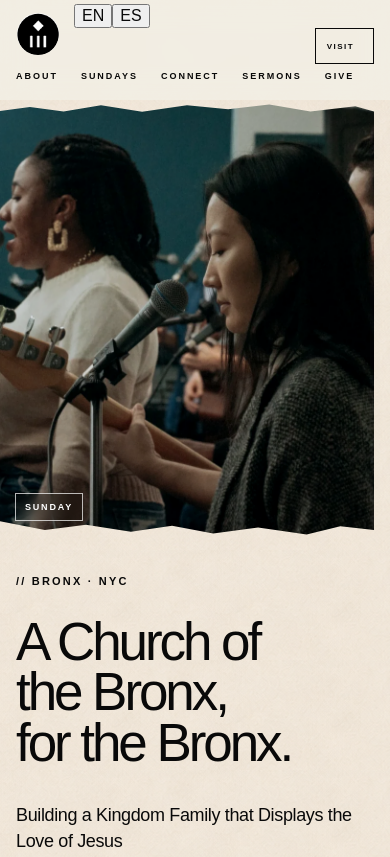
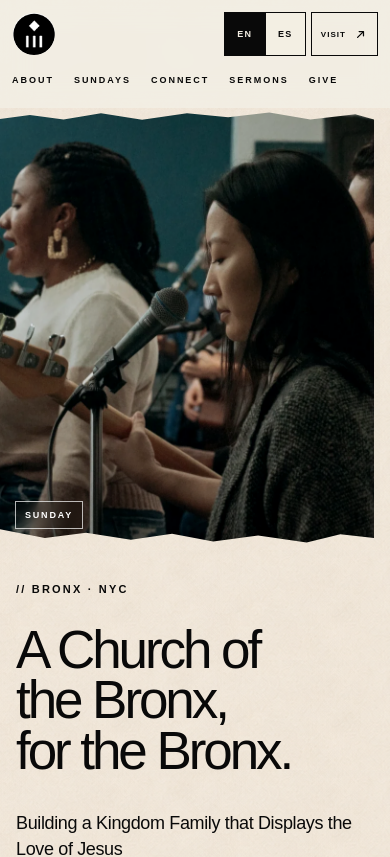
Before and after one commit to iLuzionsX/Fcc-gpt-line-ink, a React (Vite) app: page / in a window 390 px wide. Shown: the top 857 px of the page. Built offline with nearby package versions, Linux system fonts and the light colour scheme.

Commit message:
Refine responsive spacing and HIG touch targets

```diff
--- a/src/styles.css
+++ b/src/styles.css
@@ -17,6 +17,8 @@ button,input{font:inherit}
 button,a{-webkit-tap-highlight-color:transparent}
 button{color:inherit}
 a{color:inherit}
+a:focus-visible,button:focus-visible{outline:2px solid currentColor;outline-offset:4px}
+.arrow-icon{width:16px;height:16px;display:block;flex:0 0 auto;fill:none;stroke:currentColor;stroke-width:1.45;stroke-linecap:round;stroke-linejoin:round;transform:rotate(var(--arrow-rotation));transition:transform .3s cubic-bezier(.16,1,.3,1)}
 ::selection{background:var(--ink);color:var(--paper)}
 body.panel-open{overflow:hidden}
 .site-frame{overflow:clip;background-color:var(--paper);background-image:var(--paper-texture);background-repeat:repeat}
@@ -47,8 +49,11 @@ body.panel-open{overflow:hidden}
   letter-spacing:.22em;
   font-weight:800;
   font-size:10px;
-  line-height:28px;
+  line-height:1;
   white-space:nowrap;
+  min-height:44px;
+  display:inline-flex;
+  align-items:center;
 }
 .nav-rail a::before{
   content:"";
@@ -61,8 +66,14 @@ body.panel-open{overflow:hidden}
   transition:opacity .25s ease,transform .35s cubic-bezier(.16,1,.3,1);
 }
 .nav-rail a:hover::before,.nav-rail a:focus-visible::before,.nav-rail a.active::before{opacity:1;transform:translate(-50%,0)}
+.header-actions{display:flex;align-items:center;gap:12px}
+.language-switch{height:44px;display:flex;align-items:stretch;border:1px solid var(--ink);background:rgba(243,238,228,.65)}
+.language-switch button{width:44px;min-width:44px;height:42px;border:0;background:transparent;cursor:pointer;font-size:9px;font-weight:800;letter-spacing:.14em;transition:background .2s ease,color .2s ease,transform .18s ease}
+.language-switch button+button{border-left:1px solid var(--ink)}
+.language-switch button.active{background:var(--ink);color:var(--paper)}
+.language-switch button:active{transform:scale(.96)}
 .header-visit{
-  height:42px;
+  min-height:44px;
   border:1px solid var(--ink);
   background:transparent;
   padding:0 15px;
@@ -166,10 +177,9 @@ h1 span{display:block}
   transition:color .25s ease,background-color .25s ease,transform .25s ease;
 }
 .button-arrow{gap:34px;justify-content:space-between}
-.button-arrow>span:last-child{font-size:16px;letter-spacing:0;transition:transform .3s cubic-bezier(.16,1,.3,1)}
 .ink-button:hover,.ink-button:focus-visible{background:var(--ink);color:var(--paper);transform:translateY(-3px)}
-.button-arrow:hover>span:last-child,.button-arrow:focus-visible>span:last-child{transform:translate(4px,-4px)}
-.ink-button:active{transform:translateY(0)}
+.button-arrow:hover>.arrow-icon,.button-arrow:focus-visible>.arrow-icon{transform:translate(4px,-4px) rotate(var(--arrow-rotation))}
+.ink-button:active,.paper-button:active,.header-visit:active{transform:translateY(0) scale(.985)}
 .service-block{margin-top:38px;width:min(100%,320px)}
 .service-kicker{display:block;font-size:9px;font-weight:800;letter-spacing:.2em;margin-bottom:10px}
 .times{border-block:1px solid var(--line)}
@@ -195,7 +205,7 @@ h1 span{display:block}
   font-size:9px;font-weight:800;letter-spacing:.18em;
   display:flex;align-items:center;gap:12px;
 }
-.scroll-cue i{font-style:normal;font-size:15px;animation:nudge-down 1.8s ease-in-out infinite}
+.scroll-cue .arrow-icon{width:15px;height:15px}
 
 .section{padding:130px clamp(34px,7vw,108px);position:relative}
 [data-reveal]{opacity:0;transform:translateY(42px);transition:opacity .85s ease,transform .95s cubic-bezier(.16,1,.3,1)}
@@ -230,10 +240,10 @@ blockquote cite{display:block;margin-top:20px;font-family:Arial,sans-serif;font-
 .values article>span{font-size:9px;letter-spacing:.2em;display:block}
 .value-word{display:flex;align-items:flex-end;justify-content:space-between;gap:14px;margin:42px 0 10px}
 .values h3{font-size:clamp(42px,4.5vw,74px);margin:0;font-weight:500;letter-spacing:-.06em;line-height:.85}
-.value-word>span{font-size:19px;opacity:0;transform:translate(-10px,10px);transition:opacity .3s ease,transform .4s cubic-bezier(.16,1,.3,1)}
+.value-word>.arrow-icon{width:19px;height:19px;opacity:.18;transform:translate(-8px,8px) rotate(var(--arrow-rotation));transition:opacity .3s ease,transform .4s cubic-bezier(.16,1,.3,1)}
 .values p{color:var(--muted);max-width:240px;line-height:1.45;margin-bottom:0}
 .values article:hover{background:rgba(0,0,0,.035);padding-right:24px}
-.values article:hover .value-word>span{opacity:1;transform:none}
+.values article:hover .value-word>.arrow-icon{opacity:1;transform:rotate(var(--arrow-rotation))}
 
 .life-section{padding-right:0;overflow:hidden}
 .section-intro{display:grid;grid-template-columns:1fr .62fr;gap:8vw;align-items:end;padding-right:clamp(34px,7vw,108px);margin-bottom:76px}
@@ -292,10 +302,32 @@ blockquote cite{display:block;margin-top:20px;font-family:Arial,sans-serif;font-
 .story-count{font-size:9px;font-weight:800;letter-spacing:.17em}
 .story-controls{display:flex;gap:12px;align-items:center}
 .story-controls button,.text-button{
-  border:0;border-bottom:1px solid;padding:8px 1px 5px;background:transparent;cursor:pointer;
+  min-width:44px;min-height:44px;
+  border:0;border-bottom:1px solid;padding:0 8px;background:transparent;cursor:pointer;
   font-size:9px;font-weight:800;letter-spacing:.2em;color:inherit;
+  transition:opacity .2s ease,transform .18s ease;
 }
+.story-controls button:active,.text-button:active{transform:scale(.97)}
 .story-controls button:disabled{opacity:.3;cursor:default}
+
+
+.editorial-pause{
+  min-height:clamp(340px,48vh,560px);
+  padding:0 clamp(34px,7vw,108px);
+  display:grid;
+  grid-template-rows:auto 1fr;
+  position:relative;
+}
+.pause-rule{border-top:1px solid var(--soft-line)}
+.pause-copy{
+  align-self:center;
+  display:grid;
+  grid-template-columns:minmax(140px,.42fr) minmax(0,1fr);
+  gap:clamp(40px,9vw,150px);
+  max-width:980px;
+}
+.pause-copy span{font-size:9px;font-weight:800;letter-spacing:.22em}
+.pause-copy p{max-width:610px;margin:0;font-family:Georgia,serif;font-size:clamp(22px,2.1vw,32px);line-height:1.42;font-style:italic}
 
 .connect-section{
   display:grid;
@@ -326,8 +358,8 @@ blockquote cite{display:block;margin-top:20px;font-family:Arial,sans-serif;font-
 .link-stack a:hover,.link-stack a:focus-visible{padding-inline:12px;background:rgba(0,0,0,.04)}
 .link-stack span:first-child{font-weight:800;font-size:10px;letter-spacing:.14em}
 .link-stack span:nth-child(2){color:var(--muted);font-size:9px;letter-spacing:.12em;text-align:right}
-.link-stack i{font-style:normal;font-size:16px;transition:transform .3s cubic-bezier(.16,1,.3,1)}
-.link-stack a:hover i,.link-stack a:focus-visible i{transform:translate(4px,-4px)}
+.link-stack .arrow-icon{width:16px;height:16px;transition:transform .3s cubic-bezier(.16,1,.3,1)}
+.link-stack a:hover .arrow-icon,.link-stack a:focus-visible .arrow-icon{transform:translate(4px,-4px) rotate(var(--arrow-rotation))}
 
 .dark-section{background:var(--ink);color:var(--paper)}
 .sermon-grid{display:grid;grid-template-columns:.68fr 1.32fr;gap:9vw;align-items:center}
@@ -389,7 +421,8 @@ footer{
   line-height:1.7;
 }
 footer .mark-link{width:56px;height:56px}
-footer a:last-child{text-decoration:none;border-bottom:1px solid;padding-bottom:5px}
+.footer-top{text-decoration:none;border-bottom:1px solid;min-height:44px;display:inline-flex;align-items:center;gap:10px;padding:0 2px}
+.footer-top:hover .arrow-icon,.footer-top:focus-visible .arrow-icon{transform:translateY(-3px) rotate(var(--arrow-rotation))}
 
 .visit-shell{position:fixed;inset:0;z-index:60;pointer-events:none;visibility:hidden;transition:visibility 0s .62s}
 .visit-shell.open{pointer-events:auto;visibility:visible;transition-delay:0s}
@@ -414,7 +447,7 @@ footer a:last-child{text-decoration:none;border-bottom:1px solid;padding-bottom:
 .panel-date span{font-size:9px;font-weight:800;letter-spacing:.18em}
 .panel-date strong{font-size:16px;letter-spacing:-.02em}
 .visit-panel h2{margin:45px 0 20px;font-size:clamp(54px,6vw,84px);font-weight:500;letter-spacing:-.06em;line-height:.93}
-.panel-intro{font-size:15px;line-height:1.55;color:var(--muted);max-width:440px;margin-bottom:42px}
+.panel-intro{font-size:17px;line-height:1.55;color:var(--muted);max-width:440px;margin-bottom:42px}
 .visit-panel form{margin-bottom:36px}
 .visit-panel fieldset{border:0;padding:0;margin:0 0 36px}
 .visit-panel legend,.field-label{display:block;font-size:9px;font-weight:800;letter-spacing:.18em;text-transform:uppercase;margin-bottom:13px}
@@ -433,9 +466,9 @@ footer a:last-child{text-decoration:none;border-bottom:1px solid;padding-bottom:
 }
 .service-choice small{font-size:9px;font-weight:800;letter-spacing:.14em}
 .service-choice strong{font-size:22px;align-self:end;letter-spacing:-.03em}
-.service-choice i{grid-column:2;grid-row:1/3;align-self:start;font-style:normal;font-size:14px;opacity:.35}
+.service-choice .arrow-icon{grid-column:2;grid-row:1/3;align-self:start;width:14px;height:14px;opacity:.35}
 .service-choice input:checked+span{background:var(--ink);color:var(--paper)}
-.service-choice input:checked+span i{opacity:1}
+.service-choice input:checked+span .arrow-icon{opacity:1}
 .service-choice input:focus-visible+span{outline:2px solid var(--ink);outline-offset:3px}
 .line-input{
   width:100%;min-height:54px;
@@ -452,7 +485,7 @@ footer a:last-child{text-decoration:none;border-bottom:1px solid;padding-bottom:
 .success-small{font-size:13px;color:var(--muted);max-width:390px;margin-top:20px}
 .panel-foot{margin-top:auto;border-top:1px solid;padding-top:20px;display:flex;justify-content:space-between;gap:24px;align-items:center}
 .panel-foot>span{font-size:8px;font-weight:800;letter-spacing:.17em}
-.directions-link{font-size:9px;font-weight:800;letter-spacing:.18em;text-underline-offset:5px}
+.directions-link{min-height:44px;display:inline-flex;align-items:center;gap:12px;font-size:9px;font-weight:800;letter-spacing:.18em;text-underline-offset:5px}
 
 @keyframes rise-in{from{opacity:0;transform:translateY(24px)}to{opacity:1;transform:translateY(0)}}
 @keyframes photo-reveal{from{opacity:0;transform:translateX(-30px) scale(1.02)}to{opacity:1;transform:translateX(0) scale(1)}}
@@ -461,6 +494,7 @@ footer a:last-child{text-decoration:none;border-bottom:1px solid;padding-bottom:
 
 @media(max-width:1050px){
   .site-header{grid-template-columns:58px 1fr auto;padding-inline:24px}
+  .header-actions{gap:8px}
   .mark-link{width:56px;height:56px}
   .nav-rail{gap:22px}
   .hero{grid-template-columns:minmax(0,1.08fr) minmax(360px,.92fr);gap:44px}
@@ -479,8 +513,8 @@ footer a:last-child{text-decoration:none;border-bottom:1px solid;padding-bottom:
   .mark-link{width:48px;height:48px}
   .nav-rail{overflow-x:auto;justify-content:flex-start;gap:25px;padding:10px 3px 15px;scrollbar-width:none}
   .nav-rail::-webkit-scrollbar{display:none}
-  .nav-rail a{font-size:9px;min-height:30px;display:flex;align-items:center}
-  .header-visit{height:36px;padding-inline:11px;gap:8px;font-size:8px}
+  .nav-rail a{font-size:9px;min-height:44px;display:flex;align-items:center}
+  .header-visit{min-height:44px;padding-inline:11px;gap:8px;font-size:8px}
   .hero{min-height:auto;display:flex;flex-direction:column;padding:0 22px 105px;gap:36px}
   .hero-image-wrap{height:58svh;min-height:410px;max-height:610px;width:calc(100% + 22px);margin-left:-22px;order:0}
   .hero-copy{padding-top:0;order:1;width:100%;max-width:620px}
@@ -497,10 +531,10 @@ footer a:last-child{text-decoration:none;border-bottom:1px solid;padding-bottom:
   .values article,.values article+article{border-right:0;border-bottom:1px solid;padding:27px 0;min-height:0}
   .values article:last-child{border-bottom:0}
   .value-word{margin:26px 0 8px}
-  .value-word>span{opacity:1;transform:none}
+  .value-word>.arrow-icon{opacity:.65;transform:rotate(var(--arrow-rotation))}
   .life-section{padding-right:0}
   .section-intro{grid-template-columns:1fr;padding-right:22px;gap:24px;margin-bottom:54px}
-  .section-intro p{font-size:16px}
+  .section-intro p{font-size:17px}
   .story-card{flex-basis:84vw}
   .story-card img{aspect-ratio:1.08}
   .story-card figcaption{grid-template-columns:110px 1fr}
@@ -518,15 +552,18 @@ footer a:last-child{text-decoration:none;border-bottom:1px solid;padding-bottom:
 @media(max-width:620px){
   .site-header{
     grid-template-columns:44px minmax(0,1fr);
-    grid-template-rows:48px 36px;
-    height:100px;
+    grid-template-rows:48px 44px;
+    height:108px;
     padding:10px 16px 6px;
     gap:0 14px;
   }
   .mark-link{width:44px;height:44px}
-  .header-visit{grid-column:2;grid-row:1;justify-self:end}
+  .header-actions{grid-column:2;grid-row:1;justify-self:end;gap:7px}
+  .language-switch{height:44px}
+  .language-switch button{width:42px;min-width:42px}
+  .header-visit{min-height:44px}
   .nav-rail{grid-column:1/3;grid-row:2;padding:0;gap:23px}
-  .nav-rail a{min-height:34px}
+  .nav-rail a{min-height:44px}
   .hero{padding-inline:16px;padding-bottom:94px}
   .hero-image-wrap{width:calc(100% + 16px);margin-left:-16px;min-height:350px;height:52svh}
   .hero-image-tag{left:15px;bottom:18px}
@@ -552,6 +589,9 @@ footer a:last-child{text-decoration:none;border-bottom:1px solid;padding-bottom:
   .service-choice span{min-height:84px}
   .panel-foot{align-items:flex-start;flex-direction:column}
   .visit-panel{padding-inline:22px}
+  .editorial-pause{min-height:360px;padding:0 22px}
+  .pause-copy{grid-template-columns:1fr;gap:22px}
+  .pause-copy p{font-size:22px;max-width:330px}
   .give-line{justify-content:flex-start;padding-left:22px;overflow:hidden}
 }
 
@@ -561,3 +601,18 @@ footer a:last-child{text-decoration:none;border-bottom:1px solid;padding-bottom:
   [data-reveal]{opacity:1;transform:none}
   .hero-image{transform:none!important}
 }
+
+@media(max-width:420px){
+  .site-header{padding-inline:12px}
+  .header-actions{gap:5px}
+  .language-switch button{width:40px;min-width:40px}
+  .header-visit{padding-inline:9px;letter-spacing:.13em}
+  .header-visit .arrow-icon{width:14px;height:14px}
+  .nav-rail{gap:20px}
+}
+
+@media(hover:none){
+  .values article:hover{background:transparent;padding-right:0}
+  .values article+article:hover{padding-right:0}
+  .story-card:hover img{filter:saturate(.68) contrast(1.04);transform:none}
+}
```
